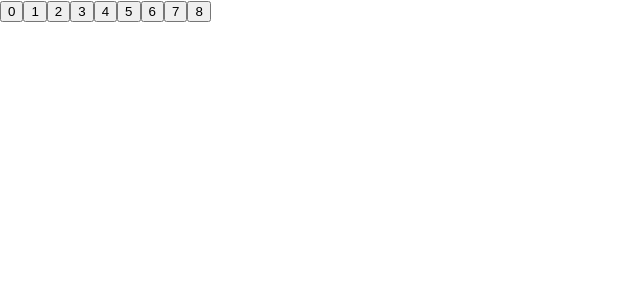
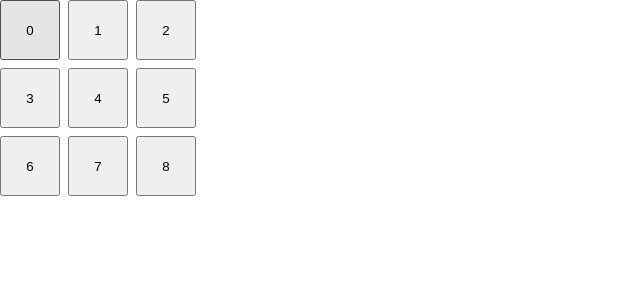
Before and after one commit to SharinLana/react-ts-tic-tac-toe, a React (Create React App) app: page / in a window 1280 px wide. Shown: the top 300 px of the page, without its empty margins (0-640 px from the left). Built offline with nearby package versions, Linux system fonts and the light colour scheme.

Commit message:
apply a style to the board (css grid)

```diff
--- a/src/App.tsx
+++ b/src/App.tsx
@@ -1,15 +1,15 @@
-import "./App.css";
+import "./css/board.css";
 import Square from "./components/Squares";
 
 function App() {
   const squares = Array.from({ length: 9 }, (_, i) => i.toString());
 
   return (
-    <>
+    <div className="board-container">
       {squares.map((square) => (
         <Square key={square} id={square}/>
       ))}
-    </>
+    </div>
   );
 }
 
--- /dev/null
+++ b/src/css/board.css
@@ -0,0 +1,6 @@
+.board-container {
+  display: grid;
+  grid-template-columns: repeat(3, 60px);
+  grid-template-rows: repeat(3, 60px);
+  grid-gap: 8px;
+}
```
